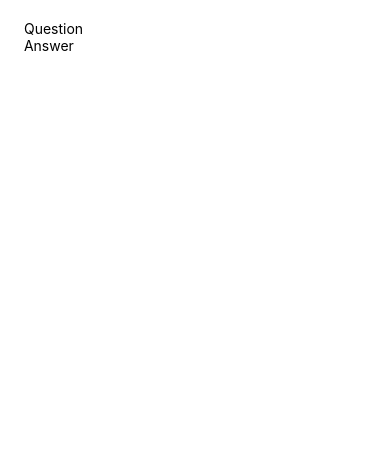
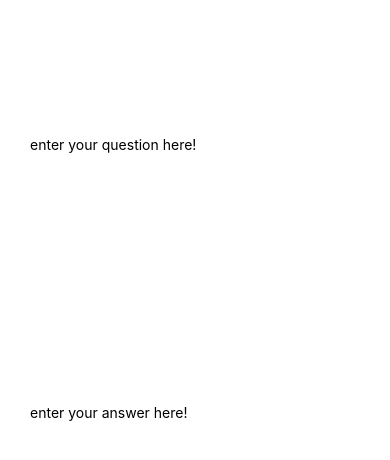
Before and after one commit to Norby257/study-cards, a React Native app: screen / in a window 390 px wide. Shown: the top 460 px of the page. Built offline with nearby package versions, Linux system fonts and the light colour scheme.

Commit message:
WIP initial views complete

```diff
--- a/App.js
+++ b/App.js
@@ -18,14 +18,17 @@ import {
 
 import DeckList from './containers/DeckList'
 import Quiz from './components/Quiz'
+import NewDeck from './components/NewDeck'
+import NewQuestion from './components/NewQuestion'
 
 export default class App extends React.Component {
   render() {
     return (
       <View style={{ flex: 1}}>
-        <View style={{height: 20}}>
+        <View style={{height: 20, flex: 1}}>
+        <NewQuestion />
 
-        <Quiz />
+
         </View>
       </View>
     );
--- /dev/null
+++ b/components/NewDeck.js
@@ -0,0 +1,89 @@
+import React, {Component} from 'react'
+import {View, TouchableOpacity, Text, TextInput, Platform, StyleSheet} from 'react-native'
+import {Ionicons} from '@expo/vector-icons'
+import {white, purple} from '../utils/colors'
+
+
+// functions add Deck
+
+//   this is class component bc it updates state
+
+function AddDeck ({onPress}) {
+    return (
+        <TouchableOpacity
+        onPress={onPress}
+        style={Platform.OS === 'ios' ? styles.iosSubmitBtn : styles.androidSubmitBtn}>
+
+         <Text style={styles.submitBtnTxt}> Submit  </Text>
+         </TouchableOpacity>
+
+    )
+}
+
+
+class NewDeck extends Component {
+    //   we can give this state but commenting out for now bc just views
+//  constructor(props) {
+//      super(props);
+//      this.state = {text: ''}
+//  }
+    render() {
+        return (
+            <View style={styles.container}>
+                <View style={styles.row}>
+                <Text> What is the title of your new deck? </Text>
+
+                <TextInput
+          style={{ flex: 1, height: 40, backgroundColor: 'red'}}
+          placeholder="Title"
+
+        //   onChangeText={(text) => this.setState({text})}
+        />
+        </View>
+        <AddDeck />
+
+
+            </View>
+        )
+    }
+}
+
+// styles
+const styles = StyleSheet.create({
+    container: {
+        flex: 1,
+        padding: 20,
+    },
+
+    row: {
+        flexDirection: 'row',
+        flex: 1,
+        alignItems: 'center'
+    },
+    iosSubmitBtn: {
+        backgroundColor: purple,
+        padding: 10,
+        borderRadius: 7,
+        height: 45,
+        marginLeft: 40,
+        marginRight: 40
+    },
+
+    submitBtnTxt: {
+        color: white,
+        fontSize: 22,
+        textAlign: 'center'
+    },
+    center: {
+        flex: 1,
+        justifyContent: 'center',
+        alignItems: 'center',
+        marginLeft: 30,
+        marginRight: 30
+
+    }
+
+})
+
+// export it
+export default NewDeck
--- /dev/null
+++ b/components/NewQuestion.js
@@ -0,0 +1,125 @@
+import React, {Component} from 'react'
+import {View, TouchableOpacity, Text, TextInput, Platform, StyleSheet} from 'react-native'
+import {Ionicons} from '@expo/vector-icons'
+import {white, purple} from '../utils/colors'
+
+
+// function add question  TEXT INPUT  - onChange OR on Submit?
+
+function AddQuestion({onChange}) {
+    return (
+        <View style={{padding: 10}}>
+        <TextInput
+          style={{height: 40}}
+          placeholder="enter your question here!"
+          onChangeText={(text) => this.setState({text})}
+        />
+        <Text style={{padding: 10, fontSize: 42}}>
+          {/* {this.state.text.split(' ').map((word) => word && '🍕').join(' ')} */}
+        </Text>
+      </View>
+    )
+}
+
+
+
+//   functon add answer TEXT INPUT
+function AddAnswer({onChange}) {
+    return (
+        <View style={{padding: 10}}>
+        <TextInput
+          style={{height: 40}}
+          placeholder="enter your answer here!"
+          onChangeText={(text) => this.setState({text})}
+        />
+        <Text style={{padding: 10, fontSize: 42}}>
+          {/* {this.state.text.split(' ').map((word) => word && '🍕').join(' ')} */}
+        </Text>
+      </View>
+    )
+
+}
+
+//   function submit(question, answer) BUTTON
+ function SubmitNewQuestion({onPress}) {
+     return (
+        <TouchableOpacity
+        onPress={onPress}
+        style={Platform.OS === 'ios' ? styles.iosSubmitBtn : styles.androidSubmitBtn}>
+
+         <Text style={styles.submitBtnTxt}> Submit  </Text>
+         </TouchableOpacity>
+
+     )
+ }
+
+
+
+
+
+//   class component
+
+class NewQuestion extends Component {
+    render() {
+        return (
+            <View style={styles.container}>
+                <View style={styles.row}>
+                    <AddQuestion />
+
+                </View>
+                <View style={styles.row}>
+                    <AddAnswer />
+                </View>
+
+                <View style={styles.row}>
+                    <SubmitNewQuestion/>
+                </View>
+
+            </View>
+
+        )
+    }
+}
+
+//   styles
+const styles = StyleSheet.create({
+    container: {
+        flex: 1,
+        padding: 20,
+    },
+
+    row: {
+        flexDirection: 'row',
+        flex: 1,
+        alignItems: 'center'
+    },
+    iosSubmitBtn: {
+        backgroundColor: purple,
+        padding: 10,
+        borderRadius: 7,
+        height: 45,
+        marginLeft: 40,
+        marginRight: 40
+    },
+
+    submitBtnTxt: {
+        color: white,
+        fontSize: 22,
+        textAlign: 'center'
+    },
+    center: {
+        flex: 1,
+        justifyContent: 'center',
+        alignItems: 'center',
+        marginLeft: 30,
+        marginRight: 30
+
+    }
+
+})
+
+
+
+// export
+
+export default NewQuestion
--- a/containers/DeckList.js
+++ b/containers/DeckList.js
@@ -1,14 +1,15 @@
 import React, {Component} from 'react'
 import {View, TouchableOpacity, Text, Platform, StyleSheet} from 'react-native'
 import {Ionicons} from '@expo/vector-icons'
-import Deck from '../components/Deck'
+// import Deck from '../components/Deck'
 import {white, purple} from '../utils/colors'
 
 class DeckList extends Component {
     render() {
         return (
             <View style={styles.container}>
-                <Deck> PLACEHOLDER TEXT </Deck>
+                <Text> DECK LIST GOES HERE </Text>
+                <Text> each individual DECK listed below </Text>
 
             </View>
 
```
